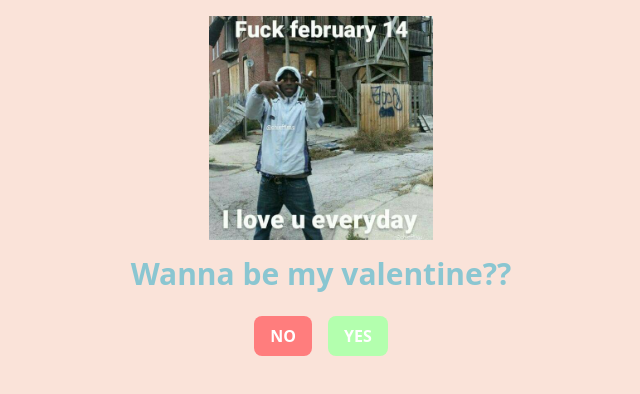
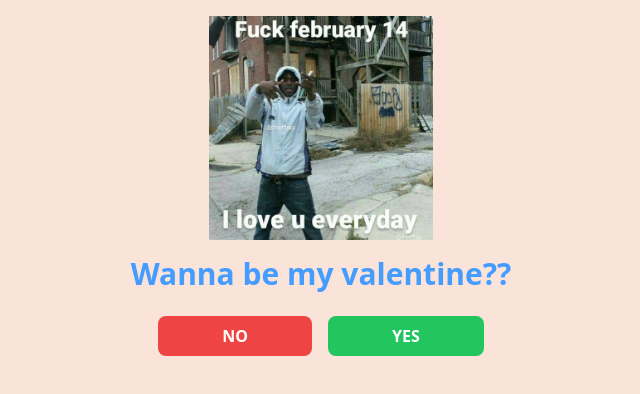
Before and after one commit to bimorajendraa/valentine, a React (Vite) app: page / in a window 1280 px wide. Shown: the top 394 px of the page, without its empty margins (319-959 px from the left). Built offline with nearby package versions, Linux system fonts and the light colour scheme.

Commit message:
updating

```diff
--- a/src/App.jsx
+++ b/src/App.jsx
@@ -3,20 +3,20 @@ import Button from "./components/button";
 import OtherButton from "./components/otherbutton";
 
 function App() {
-  const [size, setSize] = useState(1); // Ukuran awal tombol lainnya
-  const [count, setCount] = useState({ button1: 0, button2: 0 }); // State untuk menghitung jumlah klik tombol 1 dan tombol 2
-  const [button1Clicked, setButton1Clicked] = useState(false); // State untuk melacak apakah tombol 1 telah ditekan
+  const [size, setSize] = useState(1);
+  const [count, setCount] = useState({ button1: 0, button2: 0 });
+  const [button1Clicked, setButton1Clicked] = useState(false);
 
   const handleButtonClick = () => {
     console.log("Button 1 clicked");
-    setSize(size + 1); // Menambah ukuran saat tombol ditekan
-    setCount((prevCount) => ({ ...prevCount, button1: prevCount.button1 + 1 })); // Menambah jumlah klik tombol 1
-    setButton1Clicked(true); // Mengatur bahwa tombol 1 telah ditekan
+    setSize(size + 1);
+    setCount((prevCount) => ({ ...prevCount, button1: prevCount.button1 + 1 }));
+    setButton1Clicked(true);
   };
 
   const handleButtonClick2 = () => {
     console.log("Button 2 clicked");
-    setCount((prevCount) => ({ ...prevCount, button2: prevCount.button2 + 1 })); // Menambah jumlah klik tombol 2
+    setCount((prevCount) => ({ ...prevCount, button2: prevCount.button2 + 1 }));
   };
 
   let message;
@@ -65,9 +65,9 @@ function App() {
     <div className="bg-[#FAE3D9] min-h-screen">
       <div className="container md:mx-auto px-20 text-center">
         <img src={imgPath} className="block mx-auto max-w-80 max-h-64 py-4" />
-        <h1 className="text-3xl font-bold mt-18 text-[#8AC6D1]">{message}</h1>
+        <h1 className="text-3xl font-bold mt-18 text-[#459cff]">{message}</h1>
         <div className="py-6">
-          <Button onClick={handleButtonClick} />
+          {count.button1 < 12 && <Button onClick={handleButtonClick} />}
           <OtherButton onClick={handleButtonClick2} size={size} />
         </div>
       </div>
--- a/src/components/button.jsx
+++ b/src/components/button.jsx
@@ -3,7 +3,7 @@ import React from "react";
 function Button({ onClick }) {
   return (
     <button
-      className="py-2 px-4 bg-[#FF7D7D] text-white font-semibold rounded-lg transition-all duration-300"
+      className="py-2 px-16 bg-red-500 text-white font-semibold rounded-lg transition-all duration-300"
       onClick={onClick}
     >
       NO
--- a/src/components/otherbutton.jsx
+++ b/src/components/otherbutton.jsx
@@ -6,7 +6,7 @@ function OtherButton({ onClick, size }) {
     <button
       onClick={onClick}
       style={{ fontSize: `${size}rem` }}
-      className="py-2 px-4 bg-[#B3FFAE] text-white font-semibold rounded-lg transition-all duration-300 ml-4"
+      className="py-2 px-16 bg-green-500 text-white font-semibold rounded-lg transition-all duration-300 ml-4"
     >
       YES
     </button>
```
